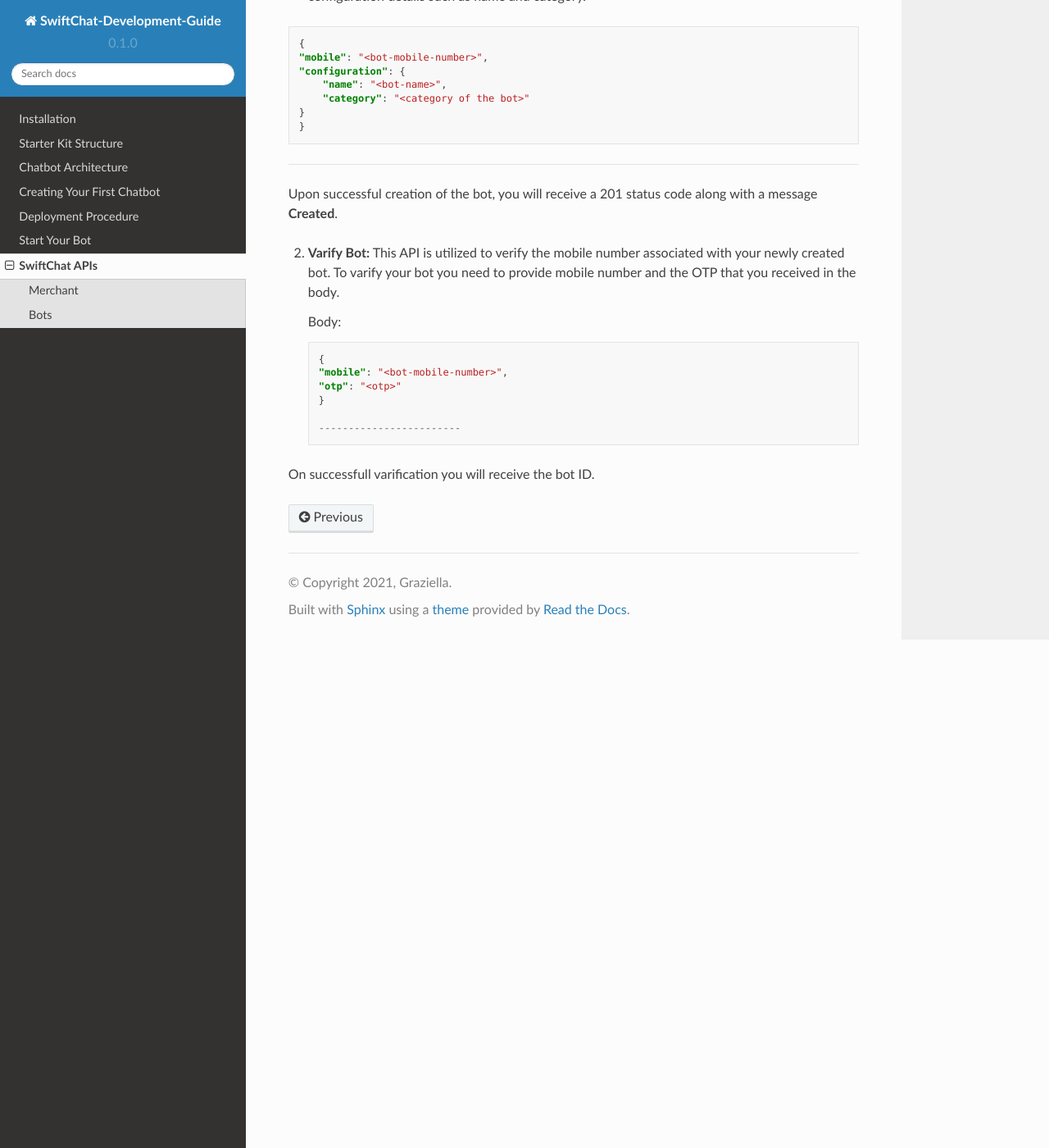
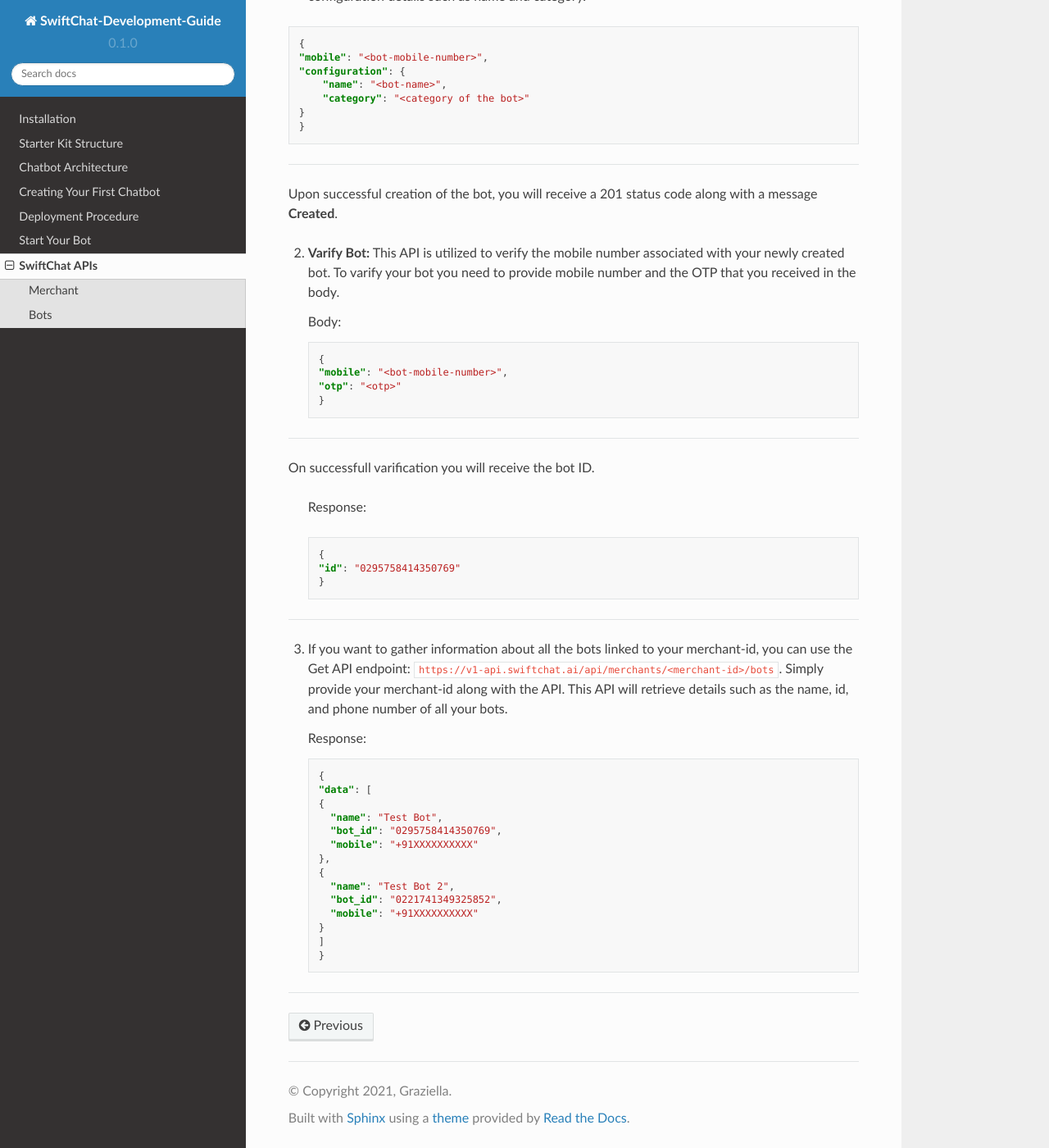
Before and after one commit to Priyanka-sharma181/Chatbot-Development-Guide, a Sphinx documentation site: the page built from docs/source/api_reference.rst, in a window 1280 px wide and 1400 px high, scrolled down 2278 px. Shown: the whole window at 82% size. Built offline with Sphinx 7.4.7 and the Read the Docs theme 2.0.0, drawn with Linux system fonts in a browser that asks for light colours.

Commit message:
updating API-reference section

```diff
--- a/docs/source/api_reference.rst
+++ b/docs/source/api_reference.rst
@@ -119,6 +119,39 @@
     "otp": "<otp>"
     }
 
-    ------------------------
+------------------------
 
 On successfull varification you will receive the bot ID.
+
+    Response:
+
+    .. code-block:: json
+
+        {
+        "id": "0295758414350769"
+        }
+
+------------------------
+
+3. If you want to gather information about all the bots linked to your merchant-id, you can use the Get API endpoint: ``https://v1-api.swiftchat.ai/api/merchants/<merchant-id>/bots``. Simply provide your merchant-id along with the API. This API will retrieve details such as the name, id, and phone number of all your bots.
+
+   Response:
+
+   .. code-block:: json
+
+    {
+    "data": [
+    {
+      "name": "Test Bot",
+      "bot_id": "0295758414350769",
+      "mobile": "+91XXXXXXXXXX"
+    },
+    {
+      "name": "Test Bot 2",
+      "bot_id": "0221741349325852",
+      "mobile": "+91XXXXXXXXXX"
+    }
+    ]
+    }
+
+------------------------
```
